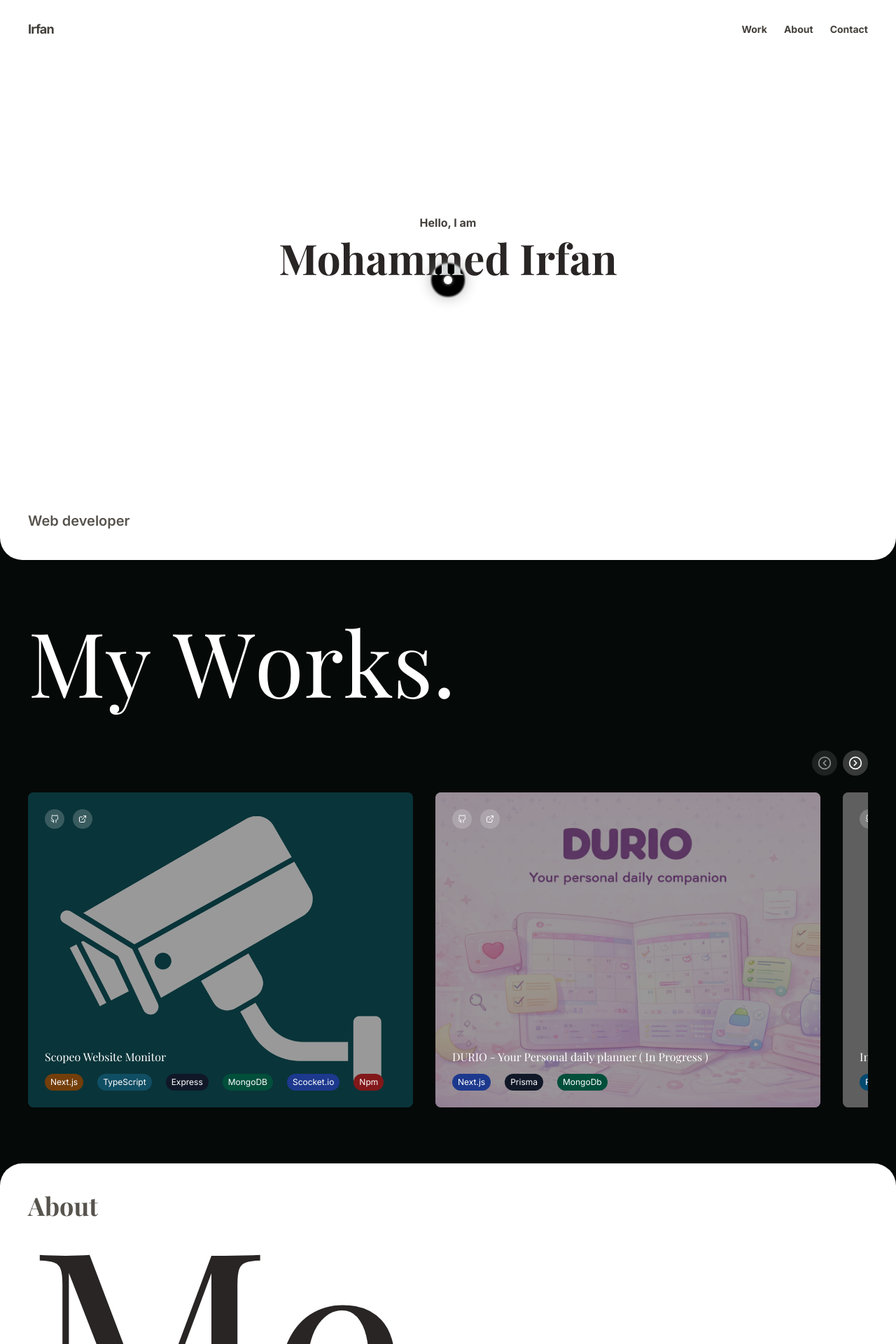
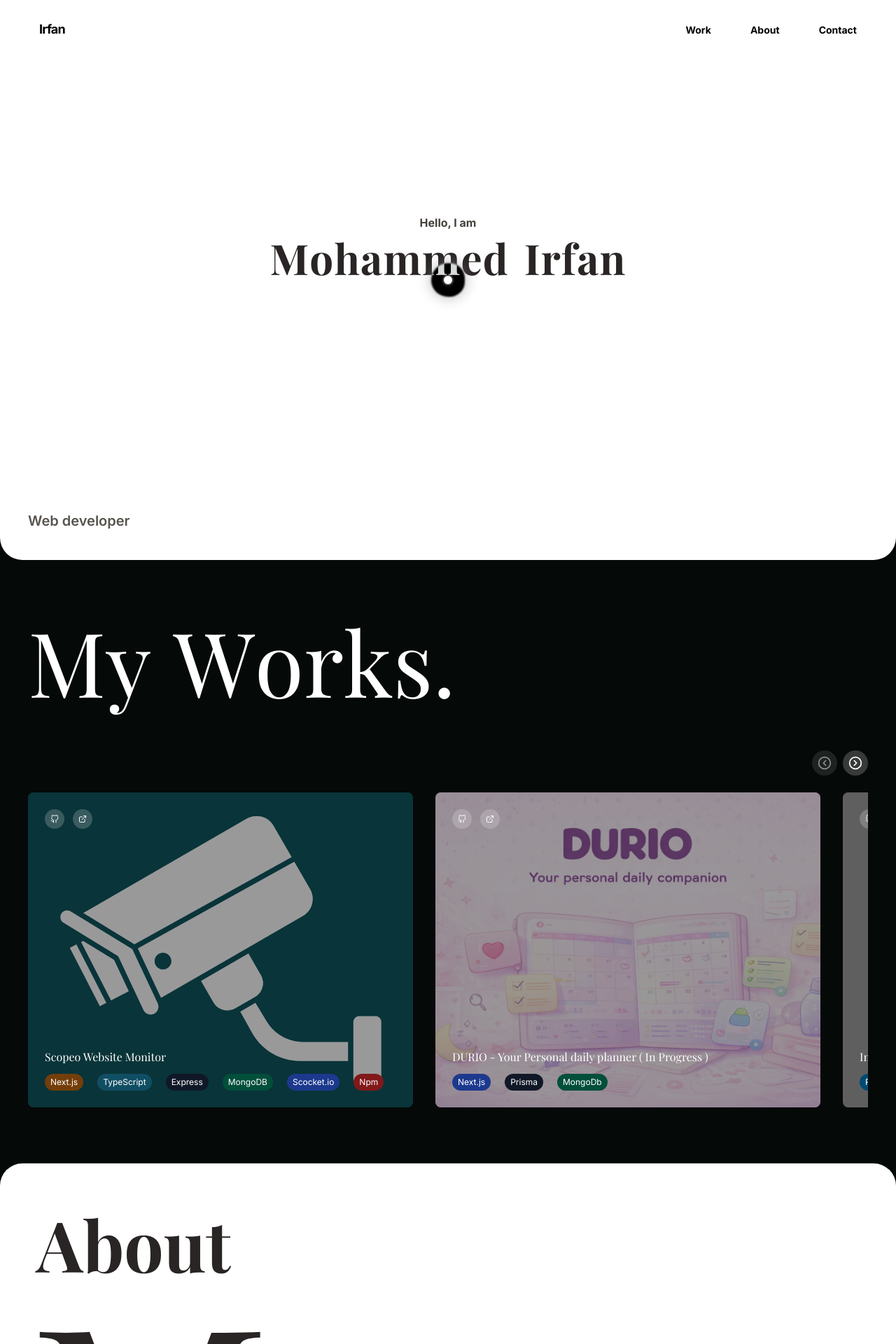
Before and after one commit to MohammedIrfan244/portfolio_next, a Next.js app: page / in a window 1280 px wide. Shown: the top 1920 px of the page at 70% size. Built offline with nearby package versions, Linux system fonts and the light colour scheme; grey boxes are pictures that could not be loaded.

Commit message:
refactor: update layout components and styles; add video and remove favicon

```diff
--- a/src/app/globals.css
+++ b/src/app/globals.css
@@ -68,3 +68,21 @@ body {
   position: relative;
   z-index: 2;
 }
+/* Hide scrollbar for Chrome, Safari and Opera */
+.hide-scrollbar::-webkit-scrollbar {
+  display: none;
+}
+
+/* Hide scrollbar for IE, Edge and Firefox */
+.hide-scrollbar {
+  -ms-overflow-style: none;  /* IE and Edge */
+  scrollbar-width: none;     /* Firefox */
+}
+
+body::-webkit-scrollbar {
+  width: 8px;
+}
+
+body::-webkit-scrollbar-track {
+  background: #050908;
+}
--- a/src/component/Hero.tsx
+++ b/src/component/Hero.tsx
@@ -12,6 +12,7 @@ function Hero() {
   })
 
 
+  const name = "Mohammed Irfan"
   const roleIndex = useTransform(scrollYProgress, [0, 0.2, 0.4, 0.6, 0.8, 1], [0, 1, 2, 3, 4, 5])
 
   const roles = [
@@ -134,13 +135,30 @@ function Hero() {
           </motion.p>
 
           <motion.h1
-            className={`${playfairDisplay.className} text-4xl sm:text-5xl md:text-6xl text-stone-800 font-bold`}
-            variants={itemVariants}
-            whileHover={{ scale: 1.02 }}
-            transition={{ duration: 0.3 }}
-          >
-            Mohammed Irfan
-          </motion.h1>
+  className={`${playfairDisplay.className} text-4xl sm:text-5xl md:text-6xl text-stone-800 font-bold flex flex-wrap justify-center`}
+  variants={itemVariants}
+>
+  {name.split("").map((char, i) => (
+    <motion.span
+      key={i}
+      className="inline-block cursor-default"
+      whileHover={{
+        scale: 1.6,
+        y: -4,
+      }}
+      transition={{
+        type: "spring",
+        stiffness: 300,
+        damping: 15,
+      }}
+      style={{
+        marginRight: char === " " ? "0.5rem" : "0.02em",
+      }}
+    >
+      {char === " " ? "\u00A0" : char}
+    </motion.span>
+  ))}
+</motion.h1>
         </motion.div>
       </div>
 
--- a/src/component/Profile.tsx
+++ b/src/component/Profile.tsx
@@ -2,7 +2,6 @@
 import React, { useEffect, useRef, useState } from "react";
 import { motion, Variants } from "framer-motion";
 import { playfairDisplay, inter } from "@/lib/font";
-import Image from "next/image";
 
 function Profile() {
   const containerRef = useRef<HTMLDivElement>(null);
@@ -34,11 +33,11 @@ function Profile() {
         0,
         -headingTop / (headingHeight + viewportHeight * 0.5),
       );
-      const minScale = 0.3;
-      const maxScale = 1;
-      const newScale = Math.max(
-        minScale,
-        maxScale - scrollProgress * (maxScale - minScale),
+      const minScale = 1;
+      const maxScale = 2;
+      const newScale = Math.min(
+        maxScale,
+        minScale + scrollProgress * (maxScale - minScale),
       );
 
       setHeadingScale(newScale);
@@ -104,12 +103,13 @@ function Profile() {
       id="profile"
       className="px-6 md:px-7 lg:px-10 py-10 rounded-3xl md:rounded-4xl w-full bg-white"
     >
-      <div>
+      <div className="w-full overflow-x-hidden hide-scrollbar">
         <motion.h3
           initial={{ opacity: 0, y: 20 }}
           whileInView={{ opacity: 1, y: 0 }}
           transition={{ duration: 0.5 }}
-          className={`${playfairDisplay.className} text-xl sm:text-2xl md:text-3xl lg:text-4xl text-stone-600 font-bold`}
+          className={`${playfairDisplay.className} text-[50px] sm:text-[70px] md:text-[90px] lg:text-[100px]
+    text-stone-800 font-bold px-3`}
         >
           About
         </motion.h3>
@@ -118,7 +118,7 @@ function Profile() {
           initial={{ opacity: 0, y: 40 }}
           whileInView={{ opacity: 1, y: 0 }}
           transition={{ duration: 0.5 }}
-          style={{ scale: headingScale, transformOrigin: "left top" }}
+          style={{ scale: headingScale, transformOrigin: "left bottom" }}
           className={`${playfairDisplay.className}
     text-[220px] sm:text-[300px] md:text-[350px] lg:text-[400px]
     text-stone-800
@@ -129,29 +129,6 @@ function Profile() {
           Me.
         </motion.h1>
       </div>
-
-      <motion.div
-        initial={{ opacity: 0, y: 40 }}
-        whileInView={{ opacity: 1, y: 0 }}
-        transition={{
-          duration: 0.5,
-          delay: 0.2,
-          ease: [0.25, 0.46, 0.45, 0.94],
-        }}
-        style={{
-          scale: headingScale,
-          transformOrigin: "top",
-        }}
-        className="md:hidden m-5 rounded-2xl shadow-xl overflow-hidden"
-      >
-        <Image
-          src="/images/profile.png"
-          alt="Profile"
-          width={300}
-          height={300}
-        />
-      </motion.div>
-
       <div
         className={`${inter.className} text-sm sm:text-base md:text-lg space-y-16 sm:space-y-20 md:space-y-28 py-6 sm:py-12 md:pb-16 lg:pb-20`}
       >
@@ -174,7 +151,6 @@ function Profile() {
             University of Calicut and transitioned into{" "}
             <span className="font-bold text-black">web development</span>{" "}
             through self-learning and hands-on experience.
-            <br />
             <br />I completed a{" "}
             <span className="font-bold text-black">
               1-year internship at BridgeOn
@@ -196,7 +172,6 @@ function Profile() {
               Next.js, TypeScript, Node.js, MongoDB, and Prisma
             </span>
             .
-            <br />
             <br />
             I’m focused on building scalable full-stack applications, deepening
             my backend expertise, and preparing for engineering roles in
@@ -237,6 +212,7 @@ function Profile() {
             <span className="inline-flex items-center px-2 py-0.5 rounded-full text-xs font-medium bg-emerald-100 text-emerald-800 mx-0.5">
               MongoDB
             </span>
+            , <span className="inline-flex items-center px-2 py-0.5 rounded-full text-xs font-medium bg-violet-100 text-violet-800 mx-0.5">Prisma</span>,
             , and tools like{" "}
             <span className="inline-flex items-center px-2 py-0.5 rounded-full text-xs font-medium bg-rose-100 text-fuchsia-800 mx-0.5">
               Git{" "}
--- a/src/component/layout/MagneticCursor.tsx
+++ b/src/component/layout/MagneticCursor.tsx
@@ -112,7 +112,7 @@ export default function UltraFluidCursor() {
       {/* Main fluid blob */}
       <div
         ref={circleRef}
-        className="blob-cursor fixed top-0 left-0 w-12 h-12 bg-white pointer-events-none mix-blend-difference z-50"
+        className="blob-cursor hidden md:inline-block fixed top-0 left-0 w-12 h-12 bg-white pointer-events-none mix-blend-difference z-50"
         style={{
           willChange: "transform",
           filter: "blur(1px)",
@@ -122,7 +122,7 @@ export default function UltraFluidCursor() {
       {/* Small dot at actual cursor position */}
       <div
         ref={dotRef}
-        className="fixed top-0 left-0 w-3 h-3 bg-white rounded-full pointer-events-none mix-blend-difference z-[51]"
+        className="fixed top-0 hidden md:inline-block left-0 w-3 h-3 bg-white rounded-full pointer-events-none mix-blend-difference z-[51]"
         style={{
           willChange: "transform",
           boxShadow: "0 0 4px rgba(255,255,255,0.8)"
--- a/src/component/layout/Navbar.tsx
+++ b/src/component/layout/Navbar.tsx
@@ -1,65 +1,77 @@
-import React, { useState, useEffect } from 'react'
-import { inter } from '@/lib/font'
-import { motion } from 'framer-motion'
-import { useLenisScroll } from '@/lib/hooks/useLenisScroll'
+"use client";
+
+import React, { useState, useEffect } from "react";
+import { inter } from "@/lib/font";
+import { motion } from "framer-motion";
+import { useLenisScroll } from "@/lib/hooks/useLenisScroll";
 
 function Navbar() {
-  const lenis = useLenisScroll()
-  const [isScrolled, setIsScrolled] = useState(false)
+  const lenis = useLenisScroll();
+  const [isScrolled, setIsScrolled] = useState(false);
 
   useEffect(() => {
     if (lenis) {
-      lenis.on('scroll', ({ scroll }: { scroll: number }) => {
-        setIsScrolled(scroll > 50)
-      })
+      lenis.on("scroll", ({ scroll }: { scroll: number }) => {
+        setIsScrolled(scroll > 50);
+      });
     }
-  }, [lenis])
+  }, [lenis]);
 
-  const handleSmoothScroll = (e: React.MouseEvent<HTMLAnchorElement>, target: string) => {
-    e.preventDefault()
+  const handleSmoothScroll = (
+    e: React.MouseEvent<HTMLAnchorElement>,
+    target: string
+  ) => {
+    e.preventDefault();
     if (lenis) {
       lenis.scrollTo(target, {
         duration: 1.5,
-        easing: (t) => Math.min(1, 1.001 - Math.pow(2, -10 * t))
-      })
+        easing: (t) => Math.min(1, 1.001 - Math.pow(2, -10 * t)),
+      });
     }
-  }
+  };
 
   return (
     <motion.div
-     className={`fixed select-none w-full flex justify-between items-center py-5 md:py-7 lg:py-7 px-6 md:px-7 lg:px-10 font-bold text-stone-700 z-50 transition-all duration-300 ${inter.className} ${isScrolled?'bg-transparent':'bg-white'}`}>
+      className={`fixed select-none w-full flex justify-between items-center py-5 md:py-7 lg:py-7 px-6 md:px-7 lg:px-10 font-bold text-black z-30 transition-all duration-300 ${inter.className} ${
+        isScrolled ? "bg-transparent" : "bg-white"
+      }`}
+    >
+      <div className="relative inline-block">
         <motion.a
           initial={{ opacity: 0, y: -20 }}
           animate={{ opacity: 1, y: 0 }}
           transition={{ duration: 0.5 }}
-      href='#'
-      onClick={(e) => handleSmoothScroll(e, 'top')}
-       className='text-lg tracking-tighter cursor-none'>Irfan</motion.a>
-      <div className='flex gap-3 md:gap-5 lg:gap-6 text-base'>
+          href="#"
+          onClick={(e) => handleSmoothScroll(e, "top")}
+          className="text-lg tracking-tighter cursor-none relative px-4 py-1 rounded-xl overflow-hidden"
+        >
+          Irfan
+        </motion.a>
+      </div>
+
+      {/* Nav links */}
+      <div className="flex gap-3 md:gap-5 lg:gap-6 text-base">
+        {[
+          { label: "Work", href: "#projects", delay: 0.1 },
+          { label: "About", href: "#profile", delay: 0.2 },
+          { label: "Contact", href: "#contact", delay: 0.3 },
+        ].map((item) => (
+          <div key={item.label} className="relative inline-block">
             <motion.a
               initial={{ opacity: 0, y: -20 }}
               animate={{ opacity: 1, y: 0 }}
-        transition={{ duration: 0.5, delay: 0.1 }}
-        href='#projects'
-        onClick={(e) => handleSmoothScroll(e, '#projects')}
-         className='text-sm cursor-none'>Work</motion.a>
-        <motion.a
-        initial={{ opacity: 0, y: -20 }}
-        animate={{ opacity: 1, y: 0 }}
-        transition={{ duration: 0.5, delay: 0.2 }}
-        href='#profile'
-        onClick={(e) => handleSmoothScroll(e, '#profile')}
-         className='text-sm cursor-none'>About</motion.a>
-        <motion.a
-        initial={{ opacity: 0, y: -20 }}
-        animate={{ opacity: 1, y: 0 }}
-        transition={{ duration: 0.5, delay: 0.3 }}
-        href='#contact'
-        onClick={(e) => handleSmoothScroll(e, '#contact')}
-         className='text-sm cursor-none'>Contact</motion.a>
+              transition={{ duration: 0.5, delay: item.delay }}
+              href={item.href}
+              onClick={(e) => handleSmoothScroll(e, item.href)}
+              className="text-sm cursor-none relative z-10 px-4 py-1 rounded-xl overflow-hidden"
+            >
+              {item.label}
+            </motion.a>
+          </div>
+        ))}
       </div>
     </motion.div>
-  )
+  );
 }
 
-export default Navbar
+export default Navbar;
```
Also changed, not shown: 2 other files (tests, documents, lock files or other folders). Lines whose indentation alone changed are shown as unchanged.
